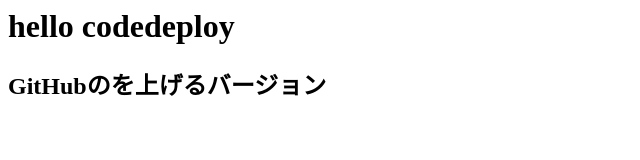
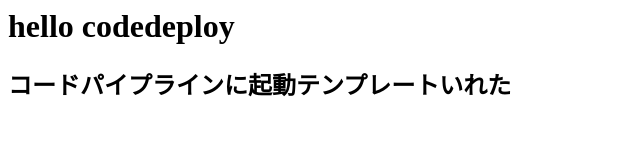
Before and after one commit to KazukiAshizawa/codedeploy-test, a plain HTML site: page index.html in a window 1280 px wide. Shown: the whole page, without its empty margins (0-640 px from the left). Drawn offline with Linux system fonts and the light colour scheme.

Commit message:
コードデプロイのテスト

```diff
--- a/index.html
+++ b/index.html
@@ -1,2 +1,2 @@
 <h1>hello codedeploy</h1>
-<h2>GitHubのを上げるバージョン</h2>
+<h2>コードパイプラインに起動テンプレートいれた</h2>
```
